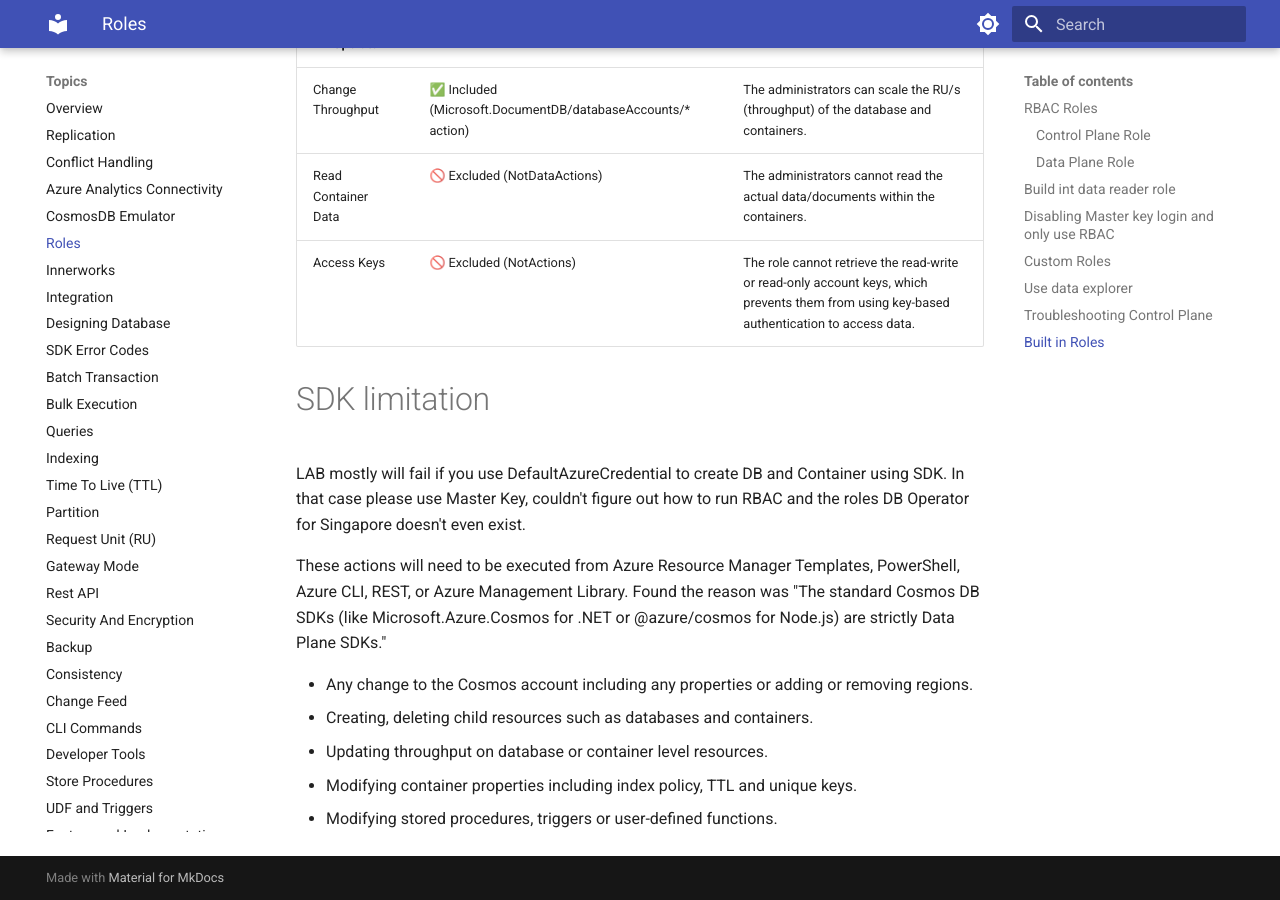
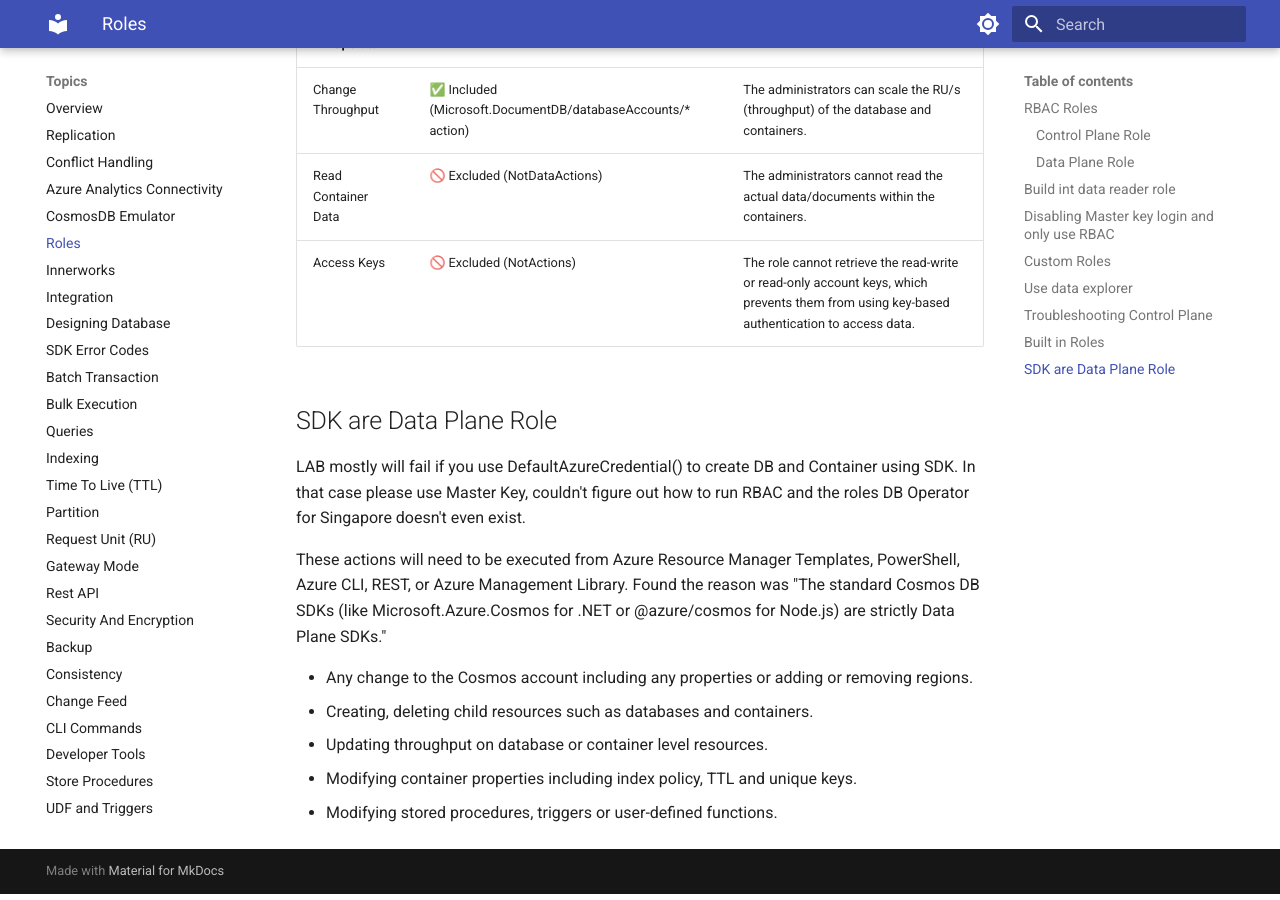
Before and after one commit to yoonghan/Azure-Cosmos-DB-DP-420, an MkDocs documentation site: the page built from docs/7. CosmosDB_Roles.md, in a window 1280 px wide and 900 px high, scrolled down 4015 px. Built offline with MkDocs 1.6.1 and Material for MkDocs 9.7.7, drawn with Linux system fonts in a browser that asks for light colours.

Commit message:
Update docs on roles and connectivity.

```diff
--- a/docs/7. CosmosDB_Roles.md
+++ b/docs/7. CosmosDB_Roles.md
@@ -98,8 +98,8 @@ Change Throughput | ✅ Included (Microsoft.DocumentDB/databaseAccounts/* action
 Read Container Data | 🚫 Excluded (NotDataActions) | The administrators cannot read the actual data/documents within the containers.
 Access Keys | 🚫 Excluded (NotActions) | The role cannot retrieve the read-write or read-only account keys, which prevents them from using key-based authentication to access data.
 
-# SDK limitation
-LAB mostly will fail if you use DefaultAzureCredential to create DB and Container using SDK. In that case please use Master Key, couldn't figure out how to run RBAC and the roles DB Operator for Singapore doesn't even exist.
+## SDK are Data Plane Role
+LAB mostly will fail if you use DefaultAzureCredential() to create DB and Container using SDK. In that case please use Master Key, couldn't figure out how to run RBAC and the roles DB Operator for Singapore doesn't even exist.
 
 These actions will need to be executed from Azure Resource Manager Templates, PowerShell, Azure CLI, REST, or Azure Management Library. Found the reason was "The standard Cosmos DB SDKs (like Microsoft.Azure.Cosmos for .NET or @azure/cosmos for Node.js) are strictly Data Plane SDKs."
 
```
Also changed, not shown: docs/5. Analytics_Connectivity.md (+7 -8 lines).
